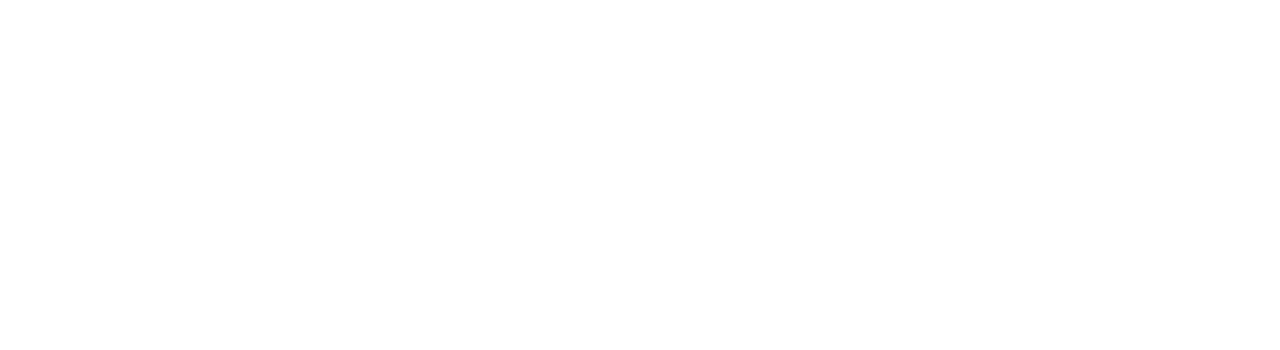
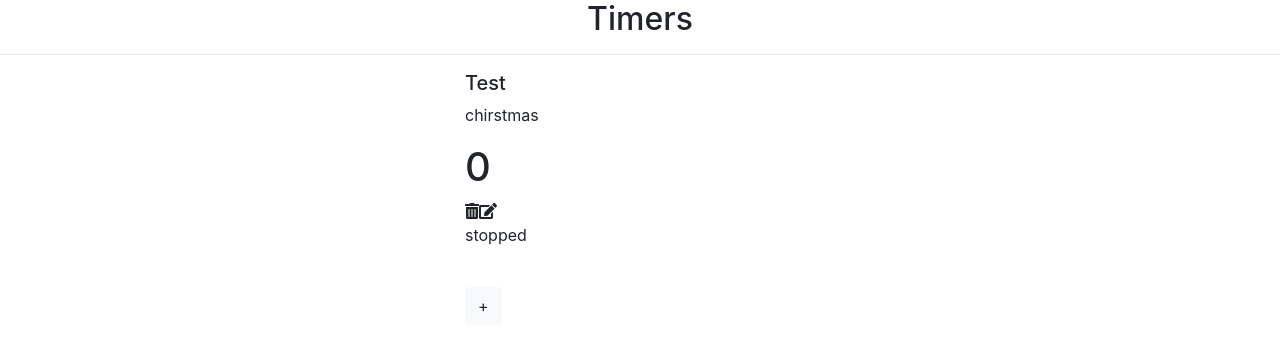
Before and after one commit to ericsuescun/chronos, a React (Create React App) app: page / in a window 1280 px wide. Shown: the top 350 px of the page. Built offline with nearby package versions, Linux system fonts and the light colour scheme.

Commit message:
Se implementa la lista de timers con capacidad de agregar nuevos timers. Aun sin poder contar tiempo.

```diff
--- a/package.json
+++ b/package.json
@@ -3,9 +3,13 @@
   "version": "0.1.0",
   "private": true,
   "dependencies": {
+    "@fortawesome/fontawesome-svg-core": "^1.2.26",
+    "@fortawesome/free-solid-svg-icons": "^5.12.0",
+    "@fortawesome/react-fontawesome": "^0.1.8",
     "@testing-library/jest-dom": "^4.2.4",
     "@testing-library/react": "^9.4.0",
     "@testing-library/user-event": "^7.2.1",
+    "bootstrap": "^4.4.1",
     "react": "^16.12.0",
     "react-bootstrap": "^1.0.0-beta.16",
     "react-dom": "^16.12.0",
--- a/public/index.html
+++ b/public/index.html
@@ -24,6 +24,12 @@
       work correctly both with client-side routing and a non-root public URL.
       Learn how to configure a non-root public URL by running `npm run build`.
     -->
+    <link
+      rel="stylesheet"
+      href="https://maxcdn.bootstrapcdn.com/bootstrap/4.3.1/css/bootstrap.min.css"
+      integrity="sha384-ggOyR0iXCbMQv3Xipma34MD+dH/1fQ784/j6cY/iJTQUOhcWr7x9JvoRxT2MZw1T"
+      crossorigin="anonymous"
+    />
     <title>React App</title>
   </head>
   <body>
--- a/src/App.css
+++ b/src/App.css
@@ -36,3 +36,11 @@
     transform: rotate(360deg);
   }
 }
+
+.title {
+  text-align: center;
+}
+
+.timerList {
+  justify-content: center;
+}
--- a/src/App.js
+++ b/src/App.js
@@ -1,12 +1,42 @@
-import React from 'react';
+import React, { Component } from 'react';
 import './App.css';
+import 'bootstrap/dist/css/bootstrap.min.css';
+import TimersList from './components/TimersList';
+import ControlBar from './components/ControlBar';
+import { Container, Row, Col } from 'react-bootstrap';
+import store from './store';
 
-function App() {
-  return (
-    <div>
+class App extends Component {
 
-    </div>
-  );
+  constructor() {
+    super();
+    this.state = {
+      edit: false,
+      timers: [{ title: 'Test', project: 'chirstmas', value: 0, status: false }]
+    }
+
+    store.subscribe(()  => {
+      this.setState(store.getState());
+      }
+    );
+  }
+
+  render() {
+    return (
+      <div>
+        <h2 className='title' >Timers</h2>
+        <hr />
+        <Container>
+          <Row>
+            <Col className='timerList' xs={{ span: 4, offset: 4}}>
+              <TimersList />
+              <ControlBar />
+            </Col>
+          </Row>
+        </Container>
+      </div>
+    );
+  }
 }
 
 export default App;
--- /dev/null
+++ b/src/components/ControlBar.js
@@ -0,0 +1,20 @@
+import React, { Component } from 'react';
+import { Button } from 'react-bootstrap';
+import store from '../store';
+
+class ControlBar extends Component {
+	handleAdd(e) {
+		e.preventDefault();
+		store.dispatch({ type: 'ADD'});
+	}
+
+	render() {
+		return(
+			<div>
+				<Button variant={"light"} onClick={this.handleAdd.bind(this) }>+</Button>
+			</div>
+		);
+	}
+}
+
+export default ControlBar;
--- /dev/null
+++ b/src/components/TimerForm.js
@@ -0,0 +1,52 @@
+import React, { Component } from 'react';
+import { Button } from 'react-bootstrap';
+import store from '../store';
+
+class TimerForm extends Component {
+	constructor() {
+		super();
+		this.state = {
+			title: "Título",
+			project: "Proyecto",
+			value: 0,
+			status: false
+		}
+	}
+
+	handleCancel(e) {
+		e.preventDefault();
+		store.dispatch({ type: "CANCEL" });
+	}
+
+	handleCreate(e) {
+		e.preventDefault();
+		store.dispatch({ type: "CREATE", title: this.state.title, project: this.state.project });
+	}
+
+	handleChangeTitle(e) {
+		this.setState({
+			title: e.target.value
+		})
+	}
+
+	handleChangeProject(e) {
+		this.setState({
+			project: e.target.value
+		})
+	}
+
+	render() {
+		return(
+			<div>
+				<label>Título</label>
+				<input type="text" value={this.state.title} onChange={this.handleChangeTitle.bind(this)} />
+				<label>Proyecto</label>
+				<input type="text" value={this.state.project} onChange={this.handleChangeProject.bind(this)} />
+				<Button variant={"outline-primary"} onClick={this.handleCreate.bind(this)} >Crear</Button>
+				<Button variant={"outline-danger"} onClick={this.handleCancel.bind(this)} >Cancelar</Button>
+			</div>
+		);
+	}
+}
+
+export default TimerForm;
--- /dev/null
+++ b/src/components/TimersList.js
@@ -0,0 +1,35 @@
+import React, { Component } from 'react';
+import store from '../store';
+import { FontAwesomeIcon } from '@fortawesome/react-fontawesome';
+import { library } from '@fortawesome/fontawesome-svg-core';
+import { faTrashAlt, faEdit } from '@fortawesome/free-solid-svg-icons';
+import TimerForm from './TimerForm';
+
+library.add(faTrashAlt, faEdit);
+
+class TimersList extends Component {
+
+	handleErase(index, e) {
+		e.preventDefault();
+		store.dispatch({ type: "ERASE", index: index });
+	}
+	render() {
+		return(
+			<div>
+				{store.getState().timers.map((timer, index) =>
+					<div key={'id' + index}>
+						<h5>{timer.title}</h5>
+						<p>{timer.project}</p>
+						<h1>{timer.value}</h1>
+						<FontAwesomeIcon icon="trash-alt" onClick={this.handleErase.bind(this, index) } />
+						<FontAwesomeIcon icon="edit" />
+						<p>{timer.status ? 'running' : 'stopped' }</p>
+					</div>
+				)}
+				{ store.getState().edit ? <TimerForm /> : <br /> }
+			</div>
+		);
+	}
+}
+
+export default TimersList;
--- /dev/null
+++ b/src/store.js
@@ -0,0 +1,28 @@
+import { createStore } from 'redux';
+
+const chrono = (state, action) => {
+	switch(action.type) {
+		case 'ADD':
+			return {...state, edit: true};
+
+		case 'CANCEL':
+			return {...state, edit: false};
+
+		case 'CREATE':
+			return {edit: false, timers: state.timers.concat({ title: action.title, project: action.project, value: 0, status: false})};
+
+		case 'ERASE':
+			let timers = [];
+			state.timers.map((timer, index) => {
+				if(action.index !== index) {
+					timers.push(timer);
+				}
+			});
+			return timers;
+
+		default:
+			return state;
+	}
+}
+
+export default createStore(chrono, { edit: false, timers: [{ title: 'Test', project: 'chirstmas', value: 0, status: false }]} );
```
Also changed, not shown: 1 other file (tests, documents, lock files or other folders).
